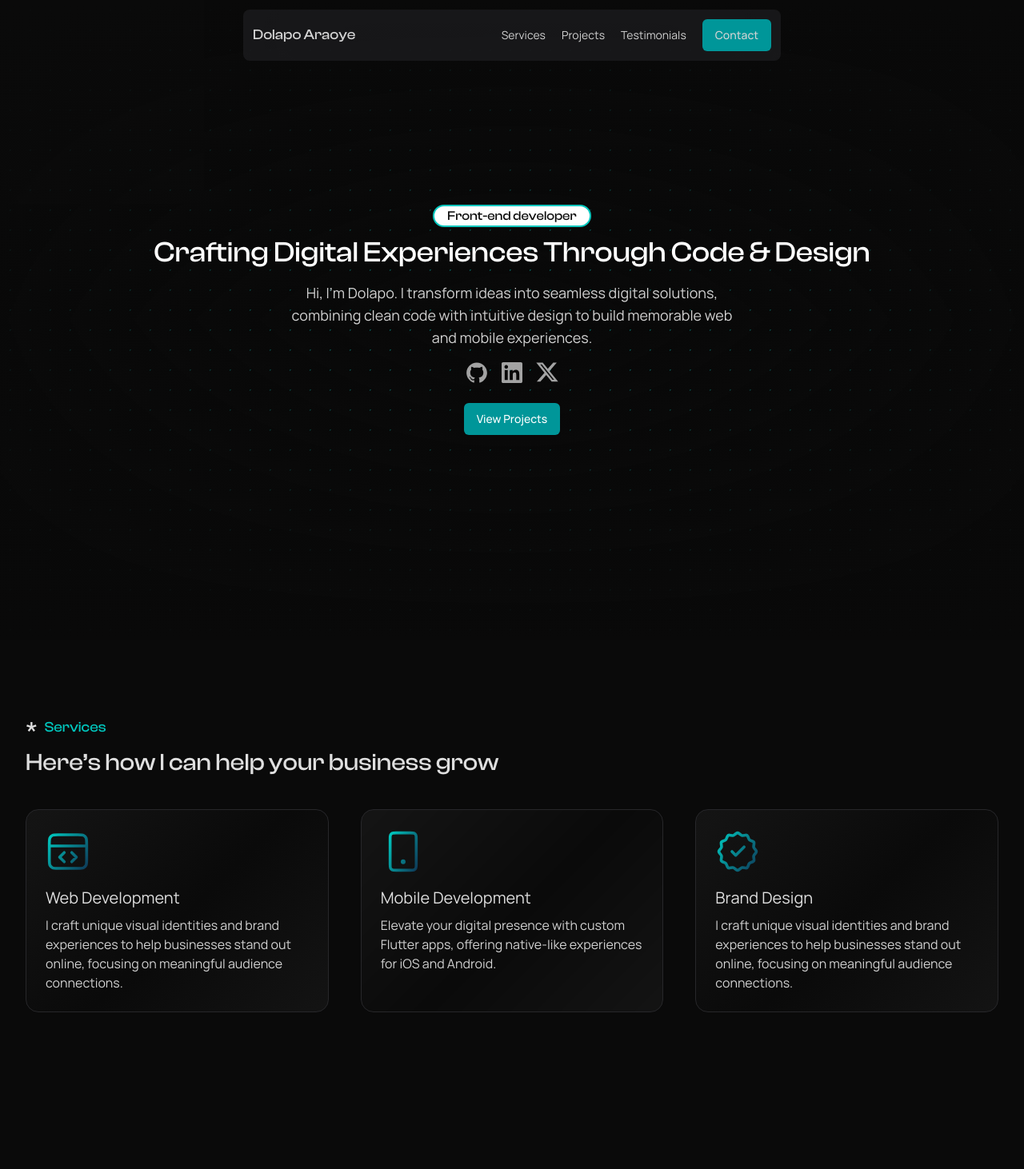
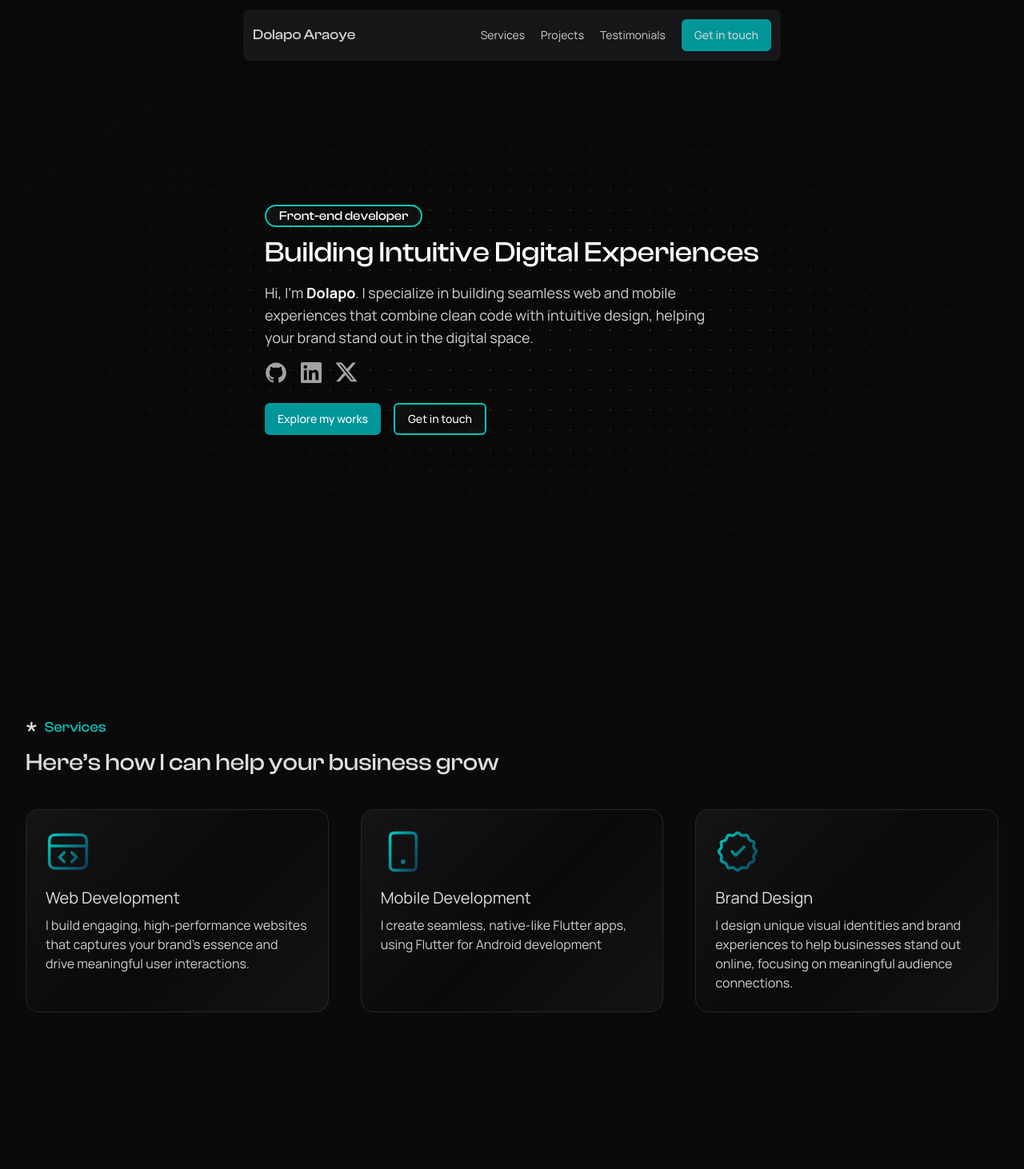
Before and after one commit to Dolapo-A/portfolio, a React (Vite) app: page / in a window 1280 px wide. Shown: the top 1462 px of the page at 80% size. Built offline with nearby package versions, Linux system fonts and the light colour scheme.

Commit message:
Refactor Hero component to update branding and improve user experience

```diff
--- a/src/components/Hero.jsx
+++ b/src/components/Hero.jsx
@@ -1,6 +1,7 @@
 import "../styles/custom.css";
 import { Button } from "@/components/ui/button";
 import Sociallinks from "../UI/Sociallinks";
+import { ArrowDownRight } from "lucide-react";
 
 const Hero = () => {
 	return (
@@ -8,30 +9,39 @@ const Hero = () => {
 			className="py-16 sm:py-24 lg:py-32 w-full flex flex-col items-center justify-center min-h-screen text-white text-center dotted-background px-4 sm:px-6 lg:px-8"
 			id="hero"
 		>
-			<div className="bg-transparent flex flex-col items-center">
-				<p className="border-2 border-primary font-clash-display text-sm sm:text-base bg-white text-background px-4 rounded-2xl mb-3">
+			<div className="bg-transparent flex flex-col items-start">
+				<p className="border-2 border-primary font-clash-display text-sm sm:text-base card-gradient text-white px-4 rounded-2xl mb-3">
 					Front-end developer
 				</p>
 
-				<h1 className="font-clash-display text-2xl sm:text-3xl lg:text-4xl font-bold">
-					Crafting Digital Experiences Through Code & Design
-					{/* <WaveReveal
-						className="font-clash-display text-2xl sm:text-3xl lg:text-4xl font-bold"
-						text="Crafting Digital Experiences Through Code & Design"
-					/> */}
+				<h1 className="font-clash-display text-2xl sm:text-3xl lg:text-4xl font-bold text-start">
+					Building Intuitive Digital Experiences
 				</h1>
-				<p className="font-manrope mt-4 text-sm sm:text-base lg:text-lg w-full max-w-xl text-grayLight">
-					Hi, I&apos;m Dolapo. I transform ideas into seamless digital
-					solutions, combining clean code with intuitive design to build
-					memorable web and mobile experiences.
+				<p className="font-manrope mt-4 text-sm sm:text-base lg:text-lg w-full max-w-xl text-grayLight text-start">
+					Hi, I’m <strong className="text-white text-lg">Dolapo</strong>. I
+					specialize in building seamless web and mobile experiences that
+					combine clean code with intuitive design, helping your brand stand out
+					in the digital space.
 				</p>
 				<Sociallinks />
 
-				<a href="#projects">
-					<Button effect="shineHover" className="mt-4 sm:mt-6">
-						View Projects
-					</Button>
-				</a>
+				<div className="flex gap-4">
+					<a href="#projects">
+						<Button effect="shineHover" className="mt-4 sm:mt-6">
+							Explore my works
+						</Button>
+					</a>
+					<a href="#contact">
+						<Button
+							effect="expandIcon"
+							icon={ArrowDownRight}
+							iconPlacement="right"
+							className="mt-4 sm:mt-6 card-gradient border-2 border-primary"
+						>
+							Get in touch
+						</Button>
+					</a>
+				</div>
 			</div>
 		</section>
 	);
--- a/src/components/Navbar.jsx
+++ b/src/components/Navbar.jsx
@@ -27,7 +27,7 @@ const Navbar = () => {
 							Testimonials
 						</a>
 						<a href="#contact">
-							<Button effect="shineHover">Contact</Button>
+							<Button effect="shineHover">Get in touch</Button>
 						</a>
 					</nav>
 					<button
@@ -70,7 +70,7 @@ const Navbar = () => {
 								Testimonials
 							</a>
 							<a href="#contact" onClick={toggleMenu}>
-								<Button effect="shineHover">Contact</Button>
+								<Button effect="shineHover">Get in touch</Button>
 							</a>
 						</div>
 					</div>
--- a/src/components/Projects.jsx
+++ b/src/components/Projects.jsx
@@ -1,4 +1,3 @@
-import { useEffect } from "react";
 import Project from "../UI/Project";
 
 import { projects } from "../data/projectdata";
--- a/src/components/Services.jsx
+++ b/src/components/Services.jsx
@@ -28,9 +28,7 @@ const Services = () => {
 							Web Development
 						</h3>
 						<p className="font-manrope text-sm sm:text-base text-grayLight mt-2">
-							I craft unique visual identities and brand experiences to help
-							businesses stand out online, focusing on meaningful audience
-							connections.
+							I build engaging, high-performance websites that captures your brand&apos;s essence and drive meaningful user interactions.
 						</p>
 					</div>
 					<div
@@ -45,8 +43,7 @@ const Services = () => {
 							Mobile Development
 						</h3>
 						<p className="font-manrope text-sm sm:text-base text-grayLight mt-2">
-							Elevate your digital presence with custom Flutter apps, offering
-							native-like experiences for iOS and Android.
+							I create seamless, native-like Flutter apps, using Flutter for Android development
 						</p>
 					</div>
 					<div
@@ -61,7 +58,7 @@ const Services = () => {
 							Brand Design
 						</h3>
 						<p className="font-manrope text-sm sm:text-base text-grayLight mt-2">
-							I craft unique visual identities and brand experiences to help
+							I design unique visual identities and brand experiences to help
 							businesses stand out online, focusing on meaningful audience
 							connections.
 						</p>
```
